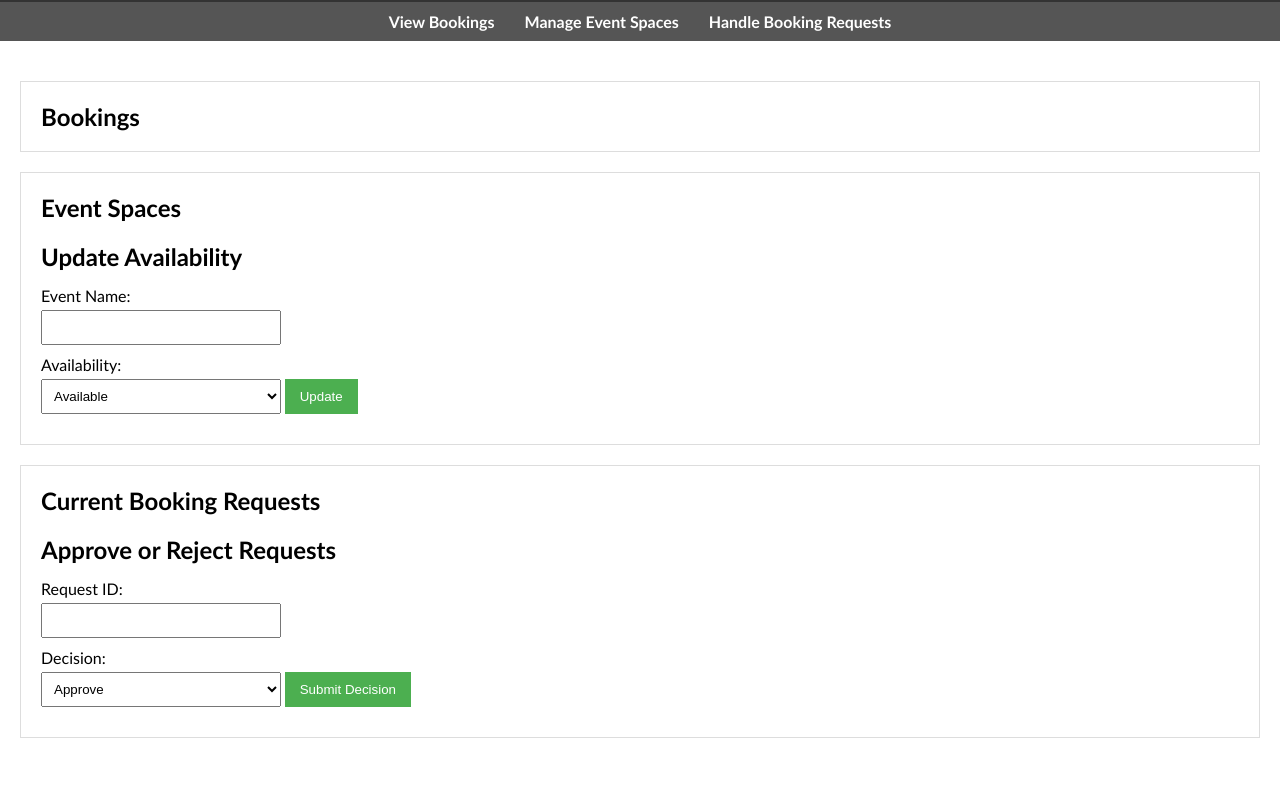
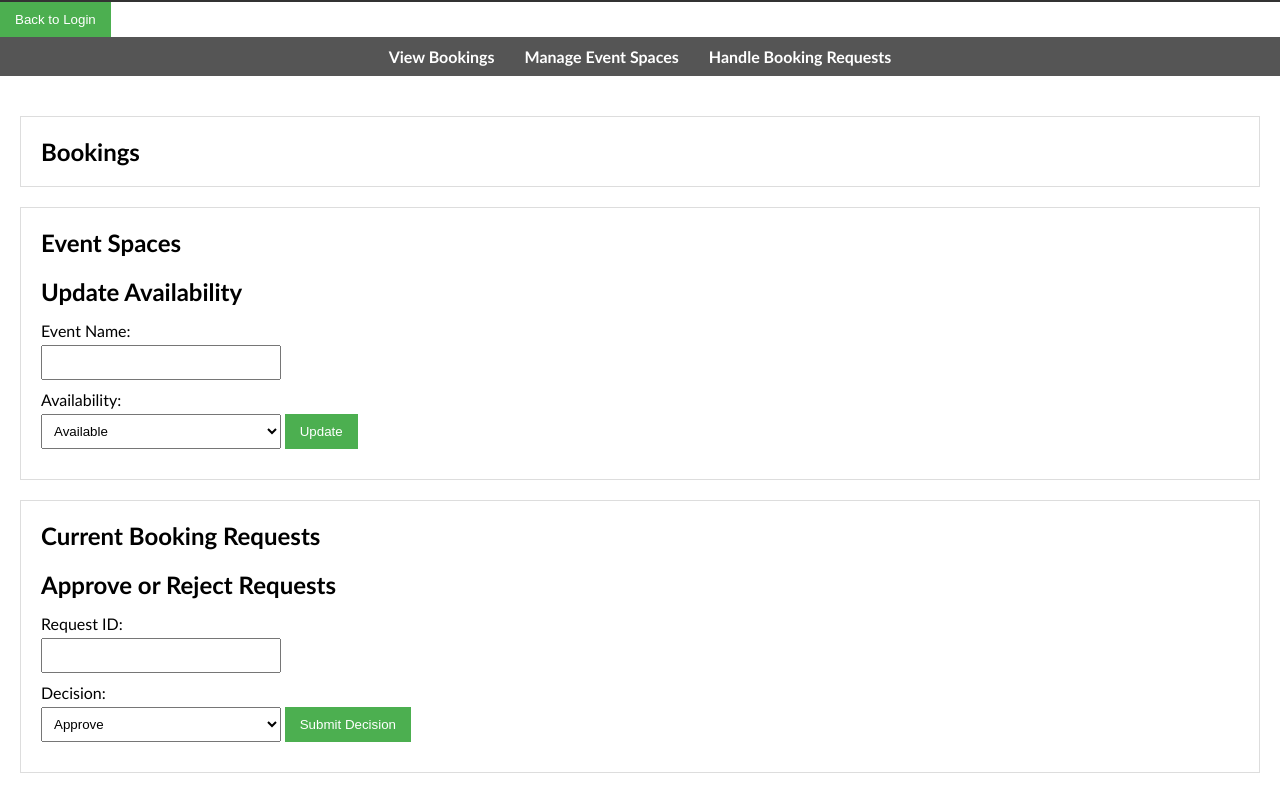
Before and after one commit to rayveneja/comp2140-project, a plain HTML site: page dashboard.html in a window 1280 px wide. Shown: the part 57-850 px from the top of the page. Before the commit the page ends 815 px from the top, so only its background shows below. Drawn offline with Linux system fonts and the light colour scheme.

Commit message:
Update dashboard.html

```diff
--- a/dashboard.html
+++ b/dashboard.html
@@ -19,7 +19,7 @@
     <header>
         <h1 style="text-align:center">Welcome to the Admin Dashboard</h1>
     </header>
-
+    <button onclick="goBack()">Back to Login</button>
     <nav>
         <ul>
             <li><a href="#booking-list">View Bookings</a></li>
@@ -87,6 +87,12 @@
         </section>
     </main>
 
+    <script>
+      function goBack() {
+          window.location.href = 'login.html';
+      }
+  </script>
+
 </body>
 
 </html>
```
